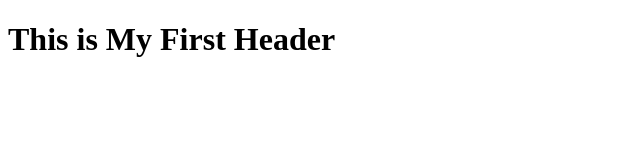
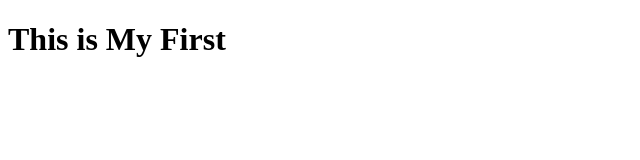
Before and after one commit to malikahadkhushi/gitTutorial, a plain HTML site: page index.html in a window 1280 px wide. Shown: the whole page, without its empty margins (0-640 px from the left). Drawn offline with Linux system fonts and the light colour scheme.

Commit message:
update in developer

```diff
--- a/index.html
+++ b/index.html
@@ -8,7 +8,7 @@
 </head>
 
 <body>
-    <h1>This is My First Header</h1>
+    <h1>This is My First </h1>
 </body>
 
 </html>
```
